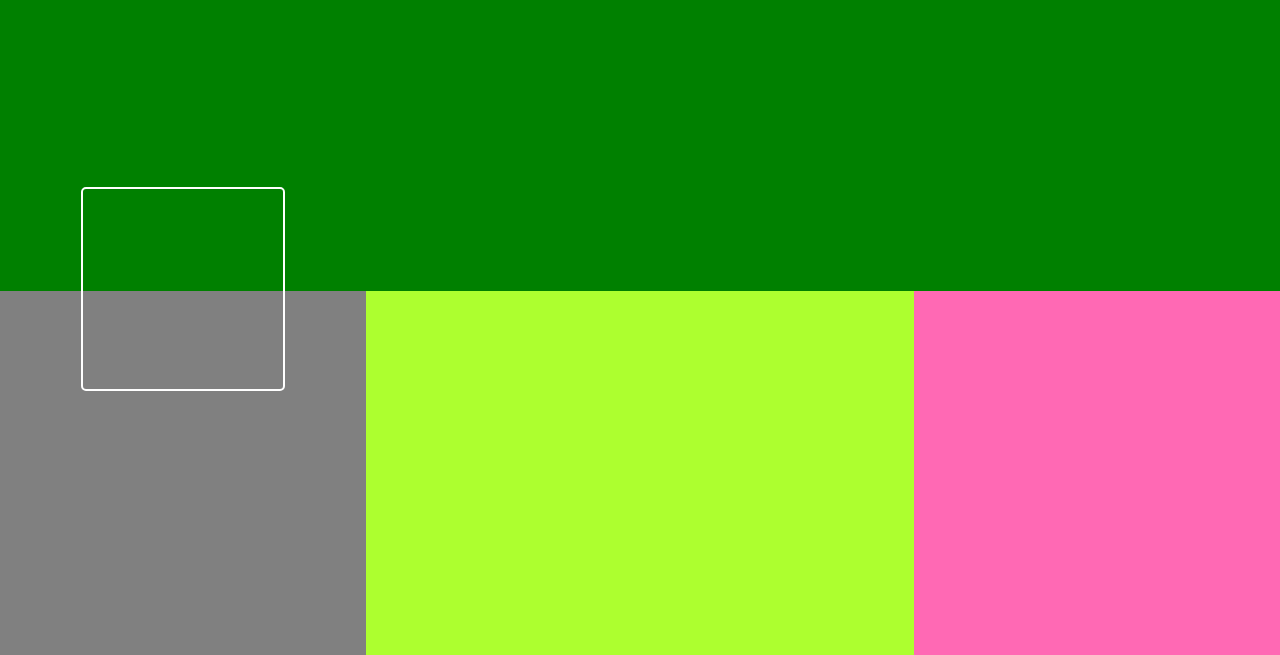
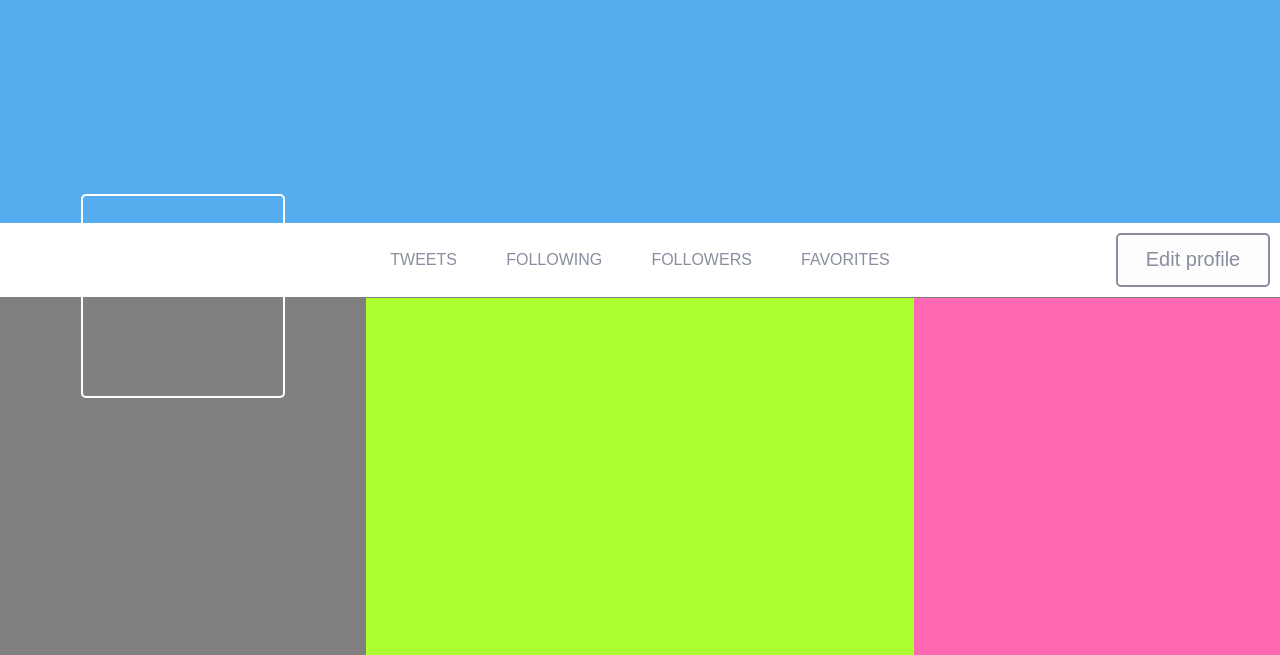
Before and after one commit to matiasresnik/grids, a plain HTML site: page index.html in a window 1280 px wide. Shown: the part 145-800 px from the top of the page. Drawn offline with Linux system fonts and the light colour scheme.

Commit message:
main-cover

```diff
--- a/css/style.scss
+++ b/css/style.scss
@@ -3,6 +3,7 @@ body{
     padding: 0;
     display: grid;
     height: 100vh;
+    font-family: Arial, Helvetica, sans-serif;
     grid-template-columns: repeat(3, 1fr);
     grid-template-rows: 1fr 5fr 5fr;
     grid-template-areas:
@@ -41,11 +42,78 @@ body{
             }
         }
     }
+
+    /* arranca el style de la foto de portada con el menu main. */
+
     main{
         grid-area: myMain;
-        background-color: green;
+        background-color: white;
+        display: grid;
+        grid-template-columns: 2fr 3fr 2fr;
+        grid-template-rows: 4fr 1fr;
+        grid-template-areas:
+                "myCover myCover myCover"
+                ". myDos myTres";
+        border-bottom: solid grey 1px;
 
     }
+
+   .coverphoto {
+        width: auto ;
+        height: auto;
+        grid-area: myCover;
+        background-color: #55acee;
+        text-align: center;
+        font: 50px sans-serif;
+        color: white;
+
+    }
+
+    .columnados {
+            display: flex;
+            justify-content: space-around;
+            align-items: center;
+            grid-area: myDos;
+            text-transform: uppercase;
+            color: #888e9d;
+
+        }
+
+        main div a {
+            text-decoration: none;
+            color: #888e9d;
+        }
+
+    .editprofile {
+        display: grid;
+        grid-area: myTres;
+        justify-content: flex-end;
+    }
+
+    .columnatres {
+            grid-area: myTres;
+            background-color: #fdfdfe;
+            color: #888e9d;
+            display: flex;
+            justify-content: center;
+            align-items: center;
+            font-size: 20px;
+            margin: 10px;
+            padding: 5p 0px;
+            text-align: center;
+            font: sans-serif;
+            width: 150px;
+            height: 50px;
+            text-decoration: none;
+            border-radius: 5px;
+            border: solid 2px #888e9d;
+
+
+    }
+
+    /* Termina el styles del main para la cover y el menu del main*/
+
+
     footer{
         grid-area: myFooter;
         background-color: red;
--- a/index.html
+++ b/index.html
@@ -3,7 +3,7 @@
 <head>
     <meta charset="UTF-8">
     <meta name="viewport" content="width=device-width, initial-scale=1.0">
-    <title>Document</title>
+    <title>EJERCICIO: TWITTER</title>
     <link rel="stylesheet" href="./css/style.css">
 </head>
 <body>
@@ -20,9 +20,24 @@
             </div>
         </nav>
     </header>
+
     <main>
-        asdas
+        <div class="coverphoto"> 1919 x 500 </div>
+
+        <div class="columnados">
+            <a href="#"> tweets </a>
+            <a href="#"> following </a>
+            <a href="#"> followers </a>
+            <a href="#"> favorites </a>
+        </div>
+
+        <div class="editprofile">
+            <a class="columnatres" href="#">Edit profile</a>
+        </div>
+
+
     </main>
+
     <footer>
         <div class="profile">
             <div class="profileimage">
```
Also changed, not shown: 1919x500.jpg (added), css/style.css, 1 other file.
